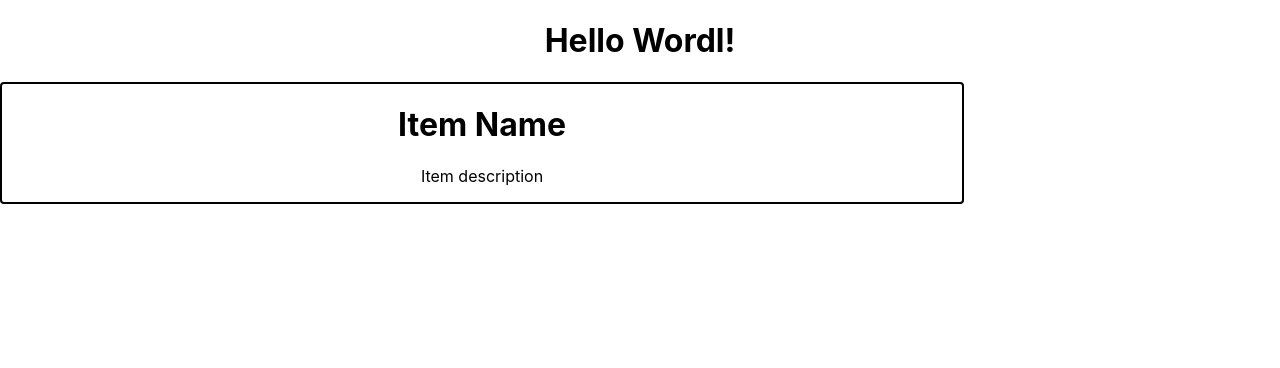
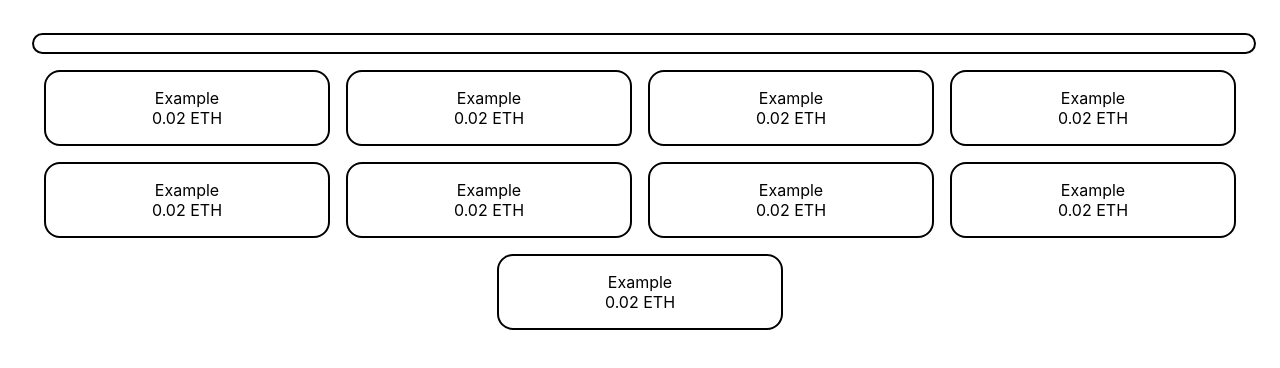
Before and after one commit to Dragospy/Encode2024, a React (Create React App) app: page / in a window 1280 px wide. Shown: the top 368 px of the page. Built offline with nearby package versions, Linux system fonts and the light colour scheme.

Commit message:
Add listing commponenets

```diff
--- a/src/App.css
+++ b/src/App.css
@@ -1,3 +1,24 @@
 .App {
   text-align: center;
 }
+
+.searchBar {
+  border: 2px solid black;
+  border-radius: 16px;
+  width: 100%;
+  margin-bottom: 1rem;
+}
+
+.listing {
+  border: 2px solid black;
+  border-radius: 16px;
+  width: 250px;
+  padding: 1rem;
+}
+
+.listingContainer {
+  display: flex;
+  flex-wrap: wrap;
+  gap: 1rem;
+  justify-content: center;
+}
--- a/src/App.js
+++ b/src/App.js
@@ -1,19 +1,47 @@
 import './App.css';
+import React from 'react';
+import logo from './logo.svg'
 
-function Item() {
+function SearchBar() {
   return (
-    <div style={{border: "2px solid black", "border-radius": "4px", maxWidth: "60rem"}}>
-      <h1>Item Name</h1>
-      <p>Item description</p>
+    <input className='searchBar'></input>
+  )
+}
+
+function Listing({ listing }) {
+  return (
+    <div className="listing">
+      <div className="ListingName">{listing.name}</div>
+      <div className='listingPrice'>{listing.price}</div>
+    </div>
+  );
+}
+
+function ListingContainer({ children }) {
+  return (
+    <div className='listingContainer'>
+      {children}
     </div>
   );
 }
 
 function App() {
+  const exampleListing = { image: { logo }, imageAlt: "React logo", name: "Example", price: "0.02 ETH" }
+
   return (
     <div className="App">
-      <h1>Hello Wordl!</h1>
-      <Item />
+      <SearchBar />
+      <ListingContainer>
+        <Listing listing={exampleListing} />
+        <Listing listing={exampleListing} />
+        <Listing listing={exampleListing} />
+        <Listing listing={exampleListing} />
+        <Listing listing={exampleListing} />
+        <Listing listing={exampleListing} />
+        <Listing listing={exampleListing} />
+        <Listing listing={exampleListing} />
+        <Listing listing={exampleListing} />
+      </ListingContainer>
     </div>
   );
 }
--- a/src/index.css
+++ b/src/index.css
@@ -1,10 +1,12 @@
 body {
-  margin: 0;
+  margin: 0 auto;
+  max-width: 100rem;
   font-family: -apple-system, BlinkMacSystemFont, 'Segoe UI', 'Roboto', 'Oxygen',
     'Ubuntu', 'Cantarell', 'Fira Sans', 'Droid Sans', 'Helvetica Neue',
     sans-serif;
   -webkit-font-smoothing: antialiased;
   -moz-osx-font-smoothing: grayscale;
+  padding: 2rem;
 }
 
 code {
```
